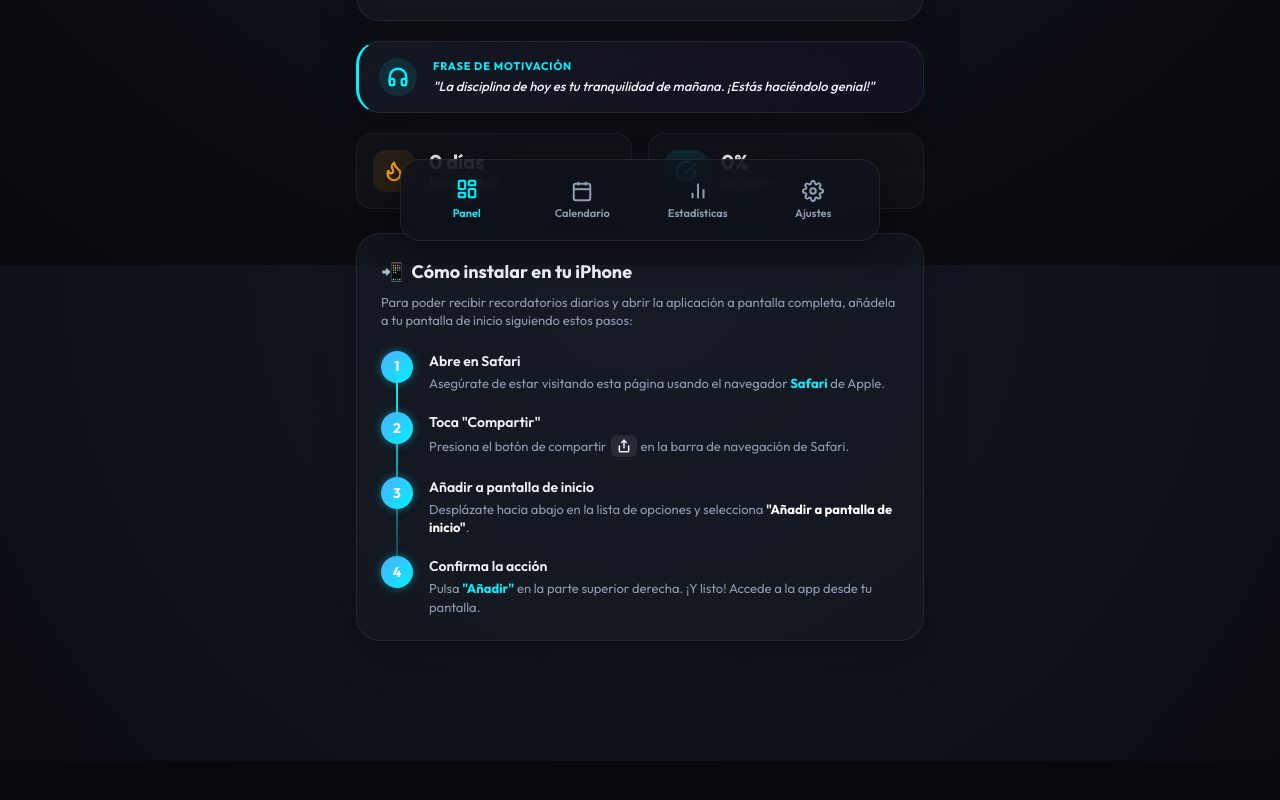
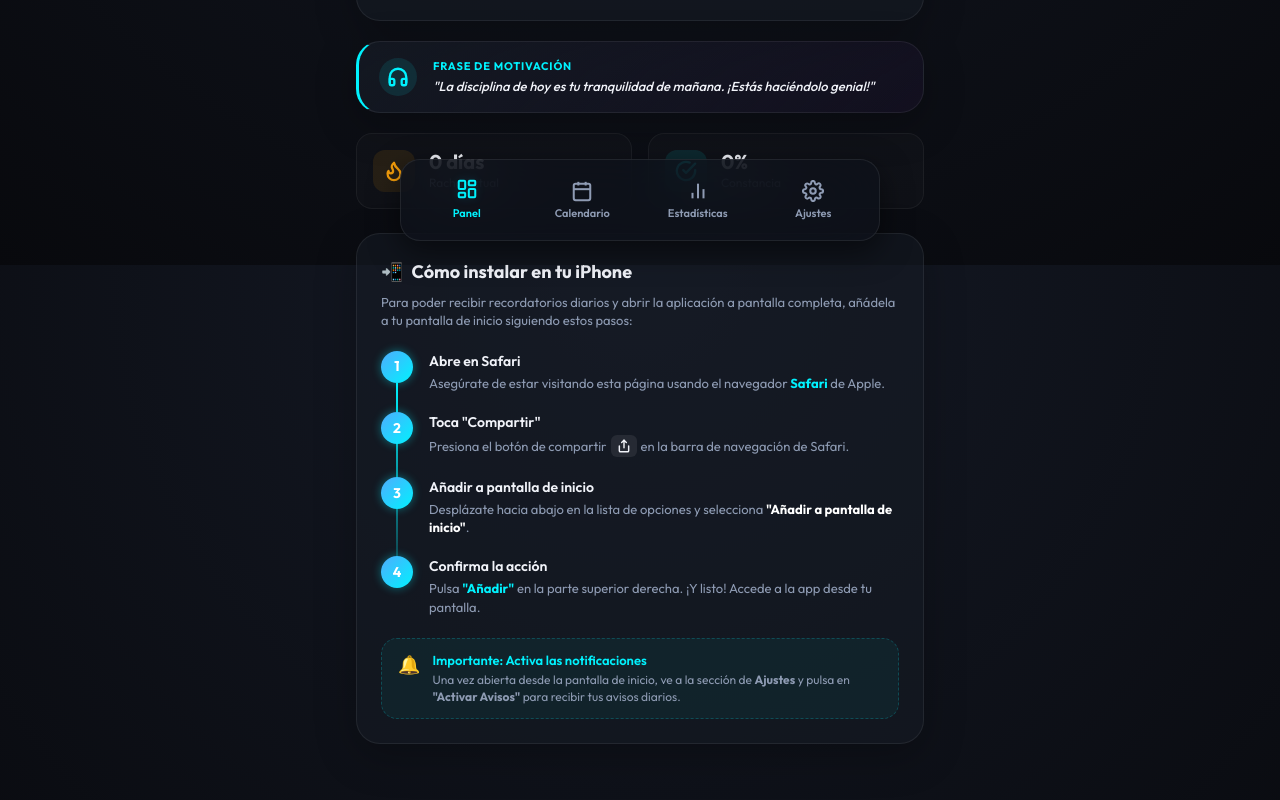
Before and after one commit to mrtngo/pill-tracker, a React (Vite) app: page / in a window 1280 px wide. Shown: the part 535-1335 px from the top of the page. Before the commit the page ends 1296 px from the top, so only its background shows below. Built offline with nearby package versions, Linux system fonts and the light colour scheme; no server answers.

Commit message:
feat: add notification activation callout notice at the bottom of PWA install guide

```diff
--- a/src/components/Dashboard.jsx
+++ b/src/components/Dashboard.jsx
@@ -442,6 +442,26 @@ export default function Dashboard({
               </div>
             </div>
           </div>
+
+          {/* Notification Reminder Notice */}
+          <div style={{
+            marginTop: '22px',
+            padding: '12px 16px',
+            background: 'rgba(0, 242, 254, 0.05)',
+            border: '1px dashed rgba(0, 242, 254, 0.2)',
+            borderRadius: '16px',
+            display: 'flex',
+            gap: '12px',
+            alignItems: 'flex-start'
+          }}>
+            <span style={{ fontSize: '18px' }}>🔔</span>
+            <div style={{ display: 'flex', flexDirection: 'column', gap: '2px', textAlign: 'left' }}>
+              <strong style={{ fontSize: '13px', color: 'var(--accent-cyan)', fontWeight: '600' }}>Importante: Activa las notificaciones</strong>
+              <p style={{ fontSize: '12px', color: 'var(--text-secondary)', lineHeight: '1.4' }}>
+                Una vez abierta desde la pantalla de inicio, ve a la sección de <strong>Ajustes</strong> y pulsa en <strong>"Activar Avisos"</strong> para recibir tus avisos diarios.
+              </p>
+            </div>
+          </div>
         </div>
       )}
 
```
